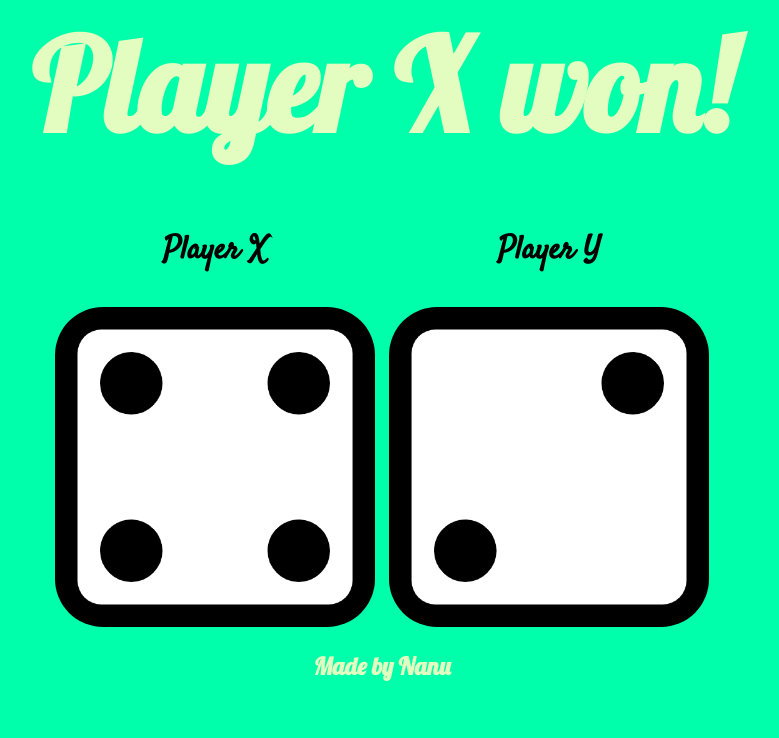
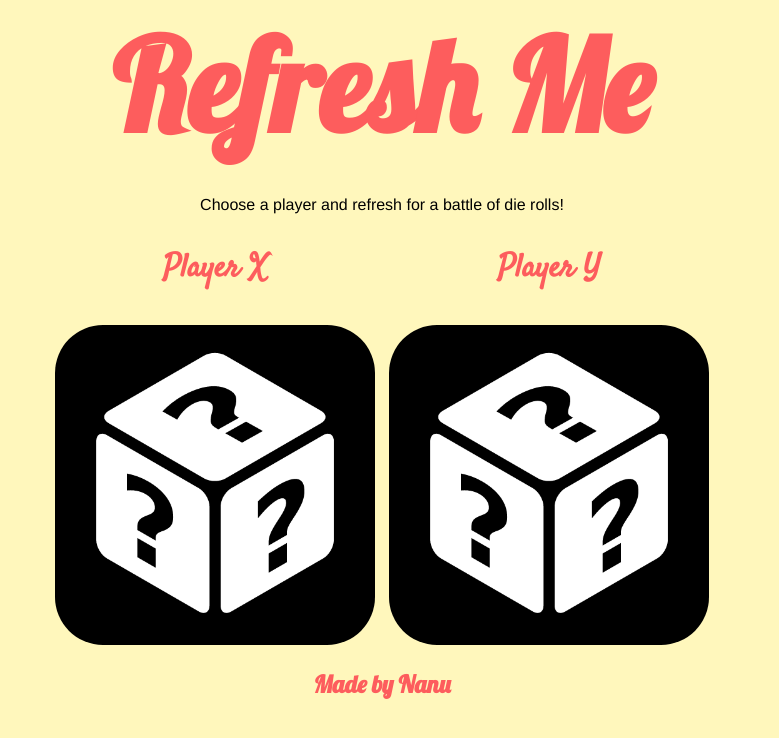
Before and after one commit to nanup/Die-Battle, a plain HTML site: page index.html in a window 1280 px wide. Shown: the whole page, without its empty margins (258-1037 px from the left). Drawn offline with Linux system fonts and the light colour scheme.

Commit message:
more updates

```diff
--- a/css/styles.css
+++ b/css/styles.css
@@ -1,17 +1,8 @@
-html {
-  overflow: scroll;
-}
-
-::-webkit-scrollbar {
-  display: none;
-}
-
 body {
   animation-timing-function: linear;
-  background-color: #00ffab;
+  background-color: #fff7bc;
   height: 100vh;
   margin: 0;
-  overflow: scroll;
   padding: 0;
   text-align: center;
 }
@@ -20,19 +11,27 @@ div {
   margin: 0 10%;
 }
 
-h1, h2 {
-  color: #e3fcbf;
+h1,
+h2 {
+  color: #fd5d5d;
   font-family: "Lobster";
+}
+
+p {
+  color: black;
+  font-family: Helvetica, sans-serif;
+  margin-bottom: 0;
 }
 
 /* Top Container */
 h1 {
   font-size: 8rem;
-  margin:5px 0 3%;
+  margin: 5px 0 3%;
 }
 
 /* Middle Container */
 h3 {
+  color: #fd5d5d;
   font-family: "Satisfy";
   font-size: 2rem;
 }
@@ -98,7 +97,7 @@ h2 {
     font-size: 1rem;
   }
   .row {
-    margin: 50px 0;
+    margin: 25px 0;
   }
   .die-image {
     width: 11rem;
--- a/index.html
+++ b/index.html
@@ -19,10 +19,11 @@
     />
   </head>
 
-  <body>
+  <body onload="checkFirstVisit()">
     <!-- Top Container -->
     <div id="top-container">
       <h1>Refresh Me</h1>
+      <p>Choose a player and refresh for a battle of die rolls!</p>
     </div>
 
     <!-- Middle Container -->
--- a/js/index.js
+++ b/js/index.js
@@ -1,4 +1,10 @@
+function checkFirstVisit() {
+  if (document.cookie.indexOf("true") == -1) {
+    document.cookie = "true";
+  } else {
     dieBattle();
+  }
+}
 
 function dieBattle() {
   var rollX = Math.floor(Math.random() * 6) + 1;
@@ -6,7 +12,7 @@ function dieBattle() {
 
   var winner = findWinner(rollX, rollY);
 
-    rollDice(rollX, rollY)
+  rollDice(rollX, rollY);
 
   if (winner == "draw") {
     document.querySelector("h1").innerHTML = "It's a draw!";
@@ -17,15 +23,15 @@ function dieBattle() {
 
 function findWinner(x, y) {
   if (x > y) {
-        return "Player X"
+    return "Player X";
   }
   if (x < y) {
-        return "Player Y"
+    return "Player Y";
   }
-    return "draw"
+  return "draw";
 }
 
 function rollDice(x, y) {
-    document.querySelector(".die-x").src="images/dice-six-faces-" + x + ".png";
-    document.querySelector(".die-y").src="images/dice-six-faces-" + y + ".png";
+  document.querySelector(".die-x").src = "images/dice-six-faces-" + x + ".png";
+  document.querySelector(".die-y").src = "images/dice-six-faces-" + y + ".png";
 }
```
Lines whose indentation alone changed are shown as unchanged.
